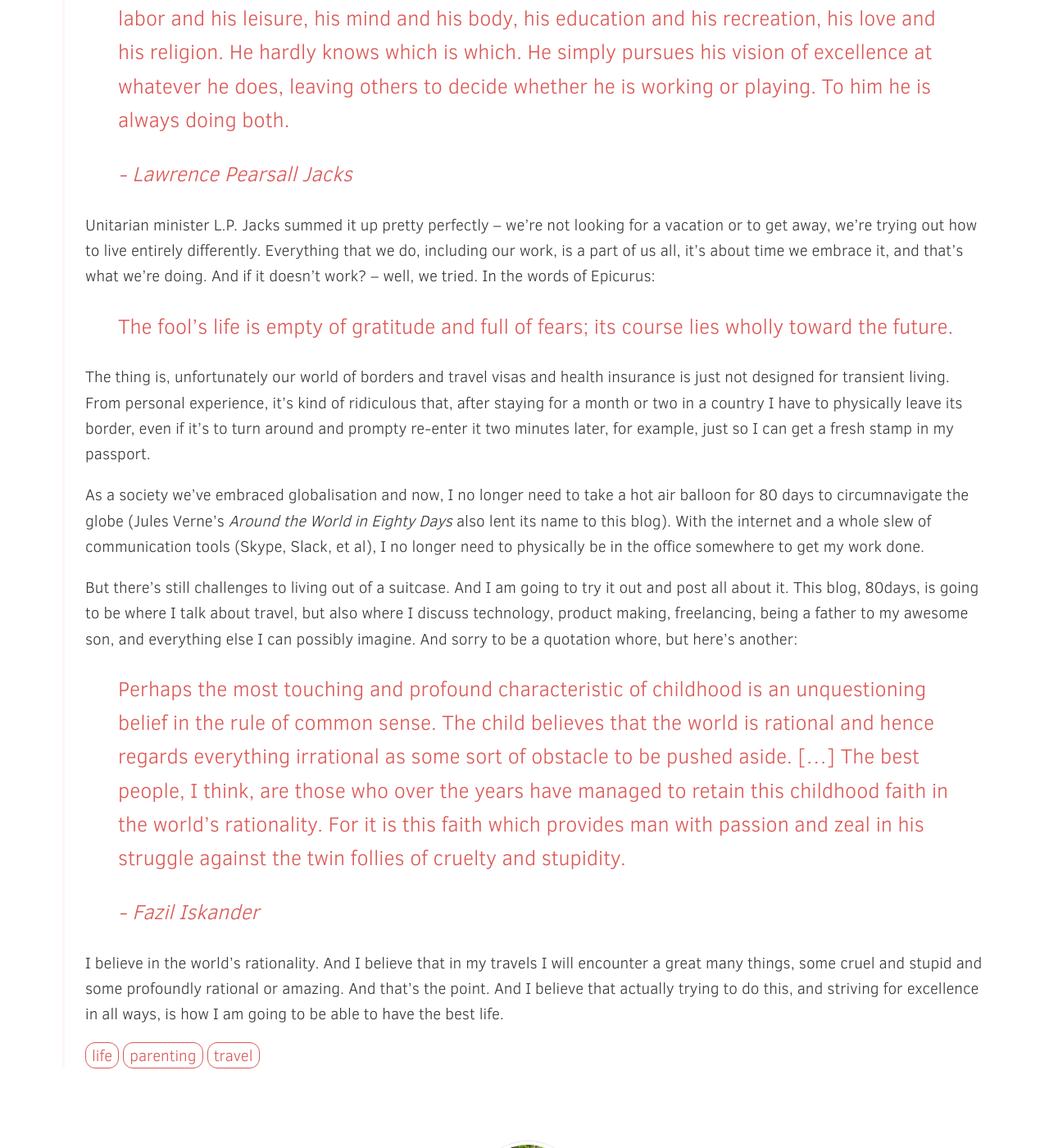
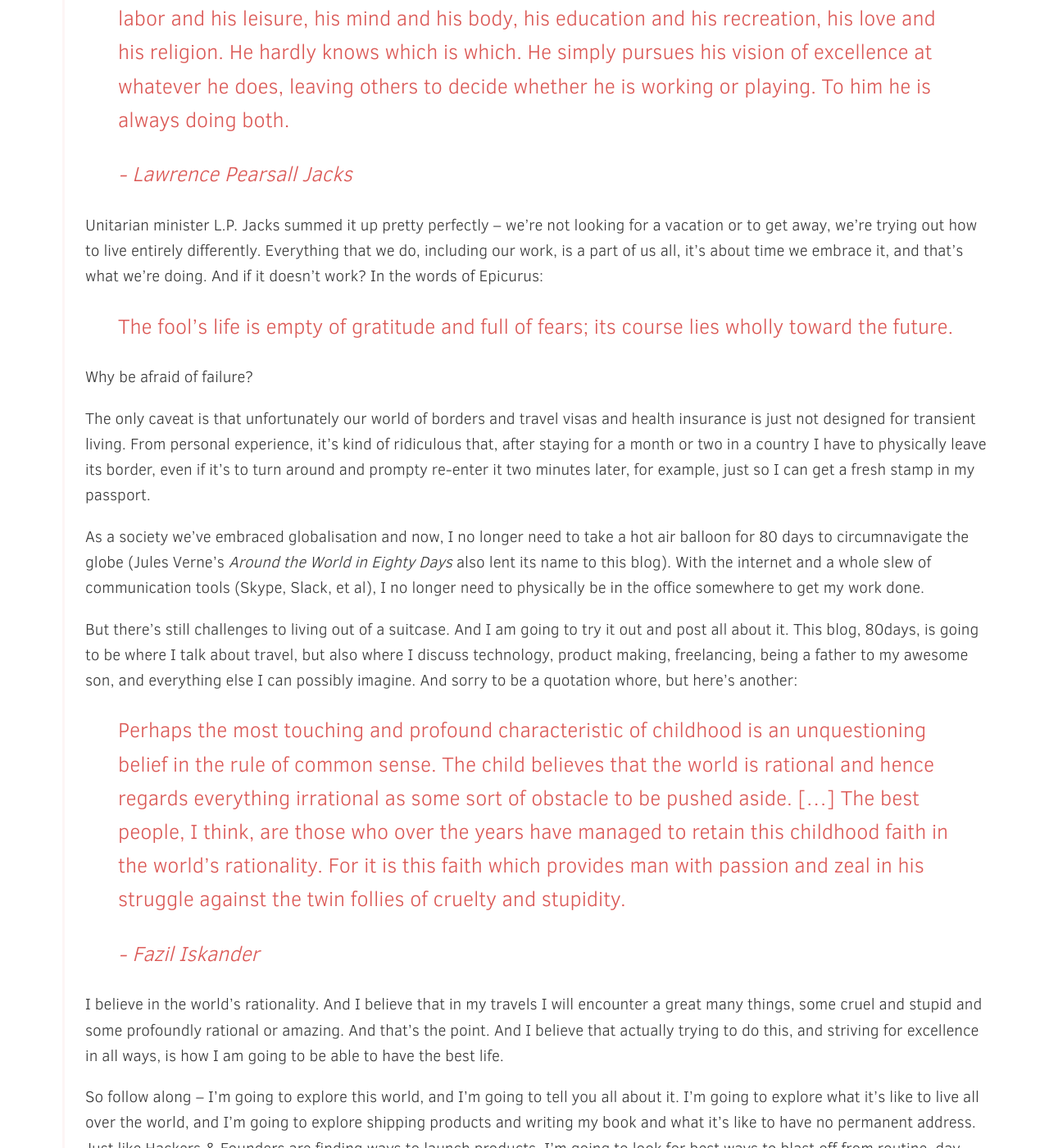
Before and after one commit to mtimofiiv/80days.in, a Jekyll site: the page built from _posts/2018-09-24-where-we-are-going.markdown, in a window 1280 px wide and 1400 px high, scrolled down 3375 px. Shown: the whole window at 82% size. Built offline with Jekyll 4.4.1, drawn with Linux system fonts in a browser that asks for light colours; comment, search, counter and statistics services are not loaded; some of the changed text lies outside the part shown.

Commit message:
filling in some final thoughts

```diff
--- a/_posts/2018-09-24-where-we-are-going.markdown
+++ b/_posts/2018-09-24-where-we-are-going.markdown
@@ -2,7 +2,7 @@
 layout: post
 title:  "I am setting out on a journey (to nowhere in particular)"
 date:   2018-09-10 11:33:41 +0200
-tags: [ 'life', 'parenting', 'travel' ]
+tags: [ 'life', 'travel', 'digital nomad' ]
 category: travel
 masthead: /assets/images/hanoi.jpg
 ---
@@ -32,11 +32,13 @@
 
 > _- Lawrence Pearsall Jacks_
 
-Unitarian minister L.P. Jacks summed it up pretty perfectly – we're not looking for a vacation or to get away, we're trying out how to live entirely differently. Everything that we do, including our work, is a part of us all, it's about time we embrace it, and that's what we're doing. And if it doesn't work? – well, we tried. In the words of Epicurus:
+Unitarian minister L.P. Jacks summed it up pretty perfectly – we're not looking for a vacation or to get away, we're trying out how to live entirely differently. Everything that we do, including our work, is a part of us all, it's about time we embrace it, and that's what we're doing. And if it doesn't work? In the words of Epicurus:
 
 > The fool’s life is empty of gratitude and full of fears; its course lies wholly toward the future.
 
-The thing is, unfortunately our world of borders and travel visas and health insurance is just not designed for transient living. From personal experience, it's kind of ridiculous that, after staying for a month or two in a country I have to physically leave its border, even if it's to turn around and prompty re-enter it two minutes later, for example, just so I can get a fresh stamp in my passport.
+Why be afraid of failure?
+
+The only caveat is that unfortunately our world of borders and travel visas and health insurance is just not designed for transient living. From personal experience, it's kind of ridiculous that, after staying for a month or two in a country I have to physically leave its border, even if it's to turn around and prompty re-enter it two minutes later, for example, just so I can get a fresh stamp in my passport.
 
 As a society we've embraced globalisation and now, I no longer need to take a hot air balloon for 80 days to circumnavigate the globe (Jules Verne's _Around the World in Eighty Days_ also lent its name to this blog). With the internet and a whole slew of communication tools (Skype, Slack, et al), I no longer need to physically be in the office somewhere to get my work done.
 
@@ -47,3 +49,5 @@
 > _- Fazil Iskander_
 
 I believe in the world's rationality. And I believe that in my travels I will encounter a great many things, some cruel and stupid and some profoundly rational or amazing. And that's the point. And I believe that actually trying to do this, and striving for excellence in all ways, is how I am going to be able to have the best life.
+
+So follow along – I'm going to explore this world, and I'm going to tell you all about it. I'm going to explore what it's like to live all over the world, and I'm going to explore shipping products and writing my book and what it's like to have no permanent address. Just like Hackers & Founders are finding ways to launch products, I'm going to look for best ways to blast off from routine, day-to-day and the "9 to 5".
```
